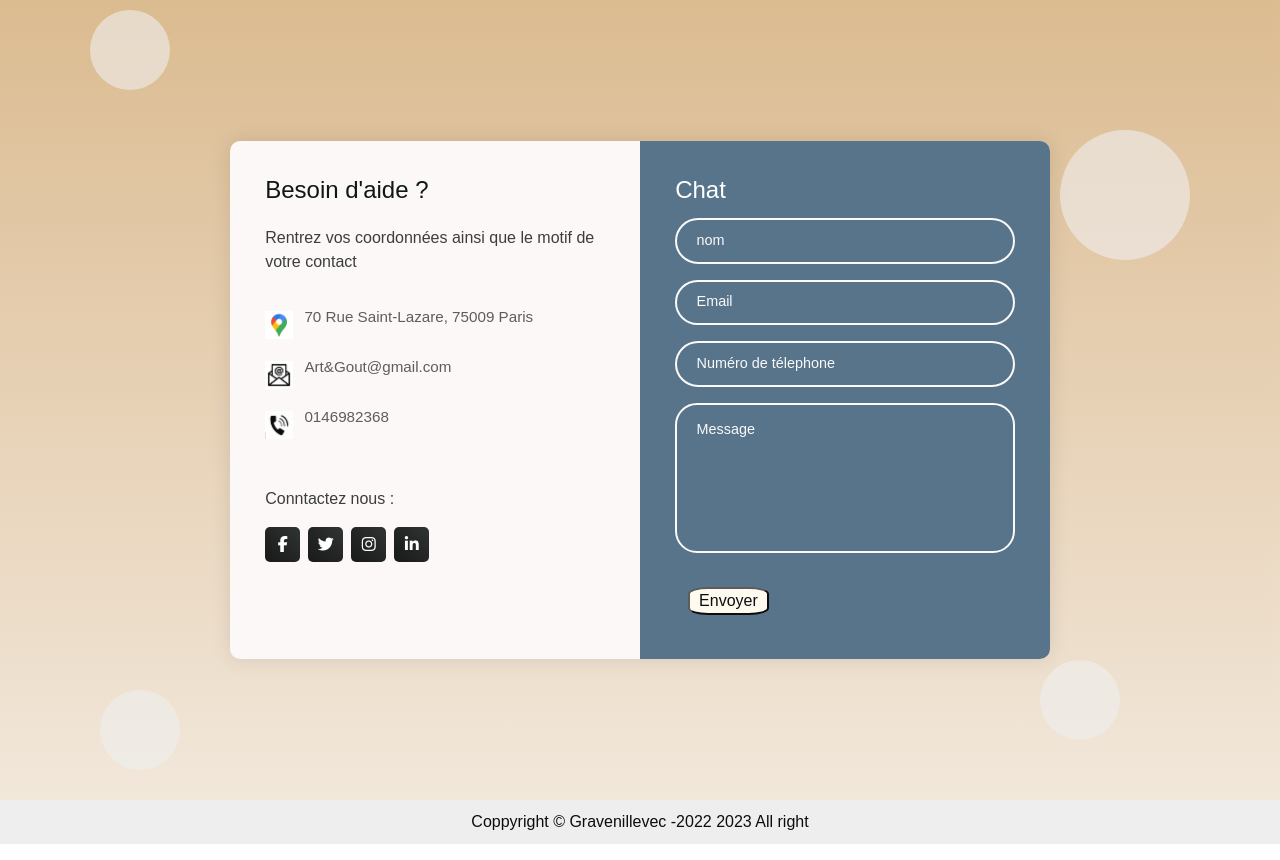
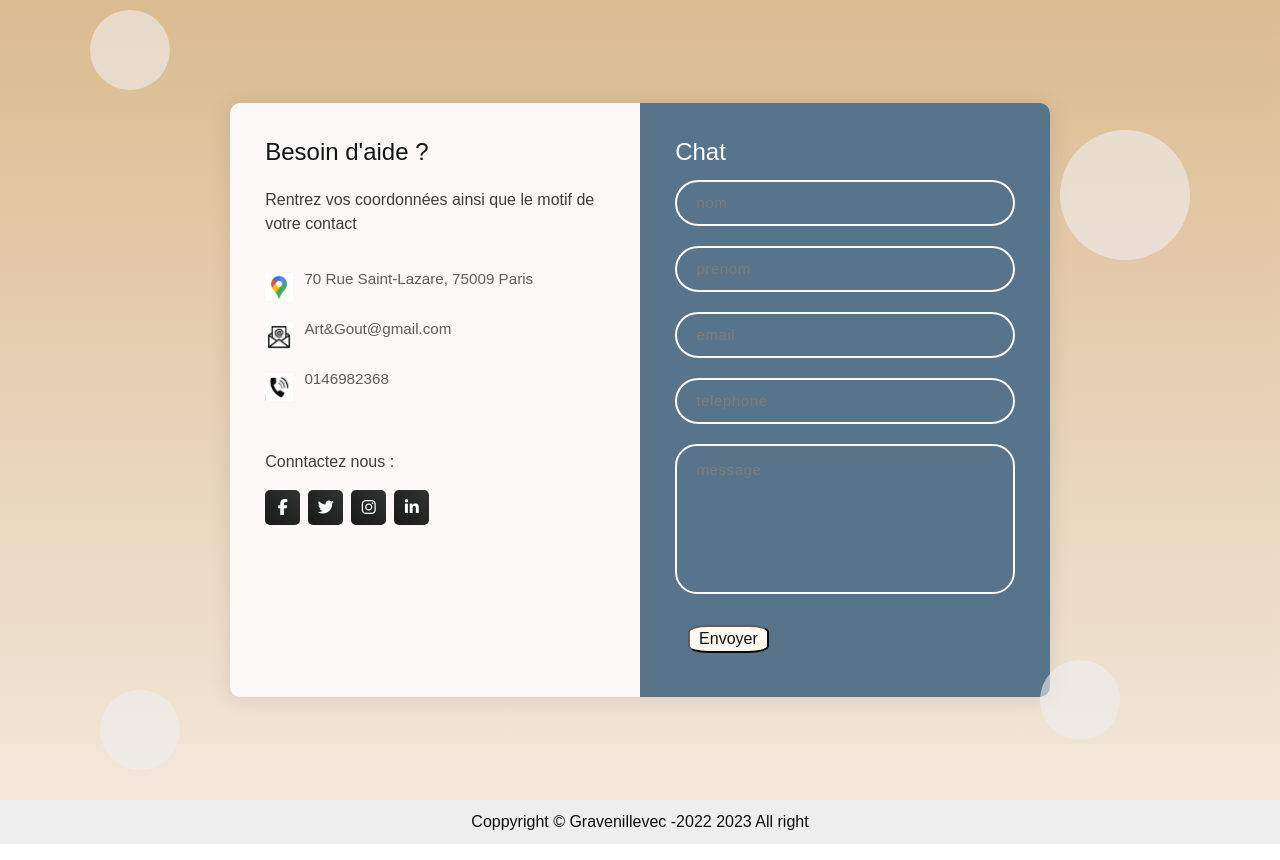
Before and after one commit to uvsq22109110/AWS, a Node server app: template API/views/contact.ejs in a window 1280 px wide. Shown: the part 66-926 px from the top of the page. Run offline with Node 20, Linux system fonts and the light colour scheme; the template is opened without the code that fills it, so the values that code supplies are empty; some libraries are stand-ins or nearby versions.

Commit message:
partie contact pas fini

```diff
--- a/API/views/contact.ejs
+++ b/API/views/contact.ejs
@@ -89,29 +89,37 @@
           <span class="circle three"></span>
           <span class="circle four"></span>
 
-          <form action="index" autocomplete="off">
+          <form action="/contact" method="POST">
             <h3 class="title">Chat</h3>
+          <div class="corps-du-formulaire" >
             <div class="input-container">
-              <input type="text" name="name" class="input" />
-              <label for="">nom</label>
-              <span>nom</span>
+
+              <input type="text" placeholder ="nom" class="input" />
+
+            </div>
+
+            <div class="input-container">
+
+              <input type="text" placeholder ="prenom" class="input" />
+
             </div>
             <div class="input-container">
-              <input type="email" name="email" class="input" />
-              <label for="">Email</label>
-              <span>Email</span>
+
+              <input type="email" placeholder="email" class="input" />
+
             </div>
             <div class="input-container">
-              <input type="tel" name="phone" class="input" />
-              <label for="">Numéro de télephone</label>
-              <span>Numéro de télephone</span>
+
+              <input type="tel" placeholder="telephone" class="input" />
+
             </div>
             <div class="input-container textarea">
-              <textarea name="message" class="input"></textarea>
-              <label for="">Message</label>
-              <span>Message</span>
 
-            </div>
+              <textarea placeholder="message" class="input"></textarea>
+
+
+          </div>
+       </div>
              <div class="btn" align="center">
               <button type="submit">    Envoyer    </button>
            </div>
```
